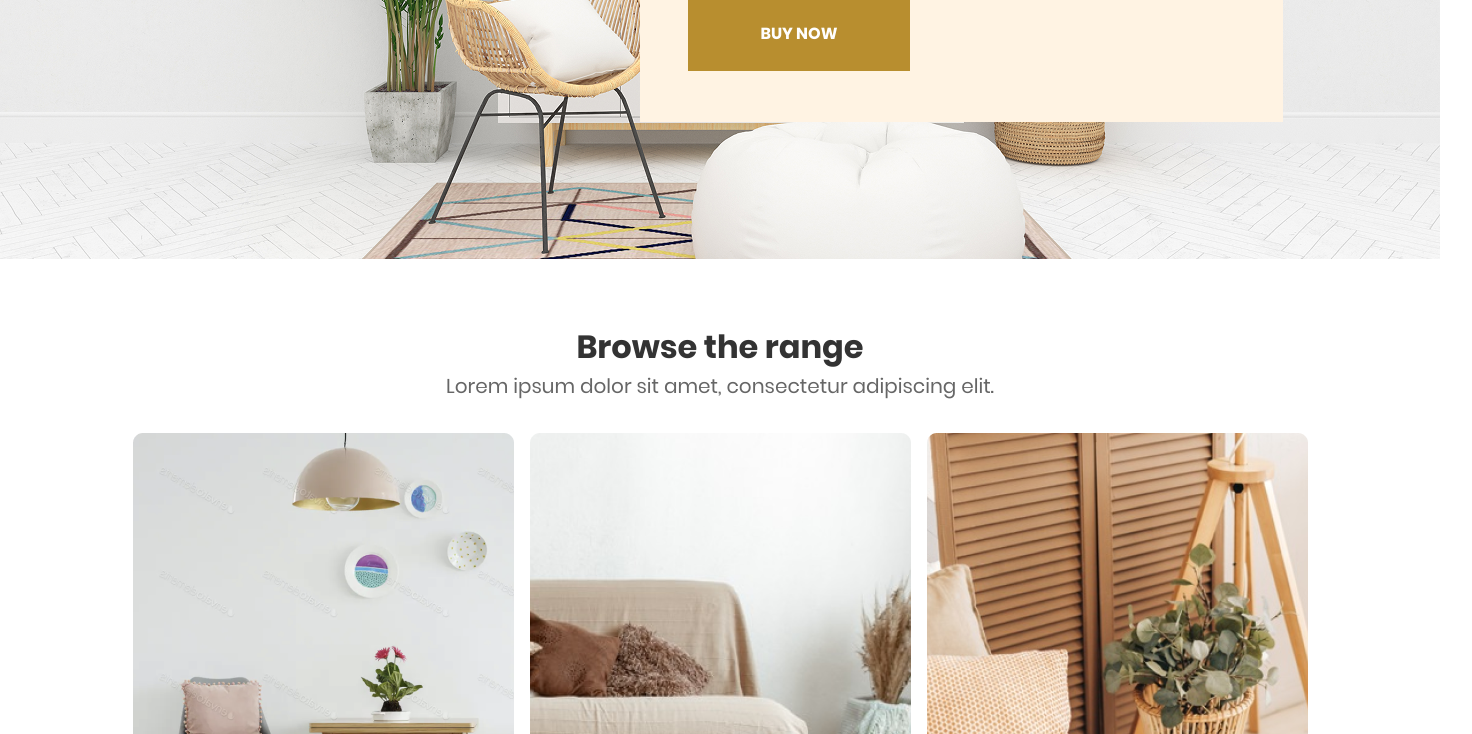
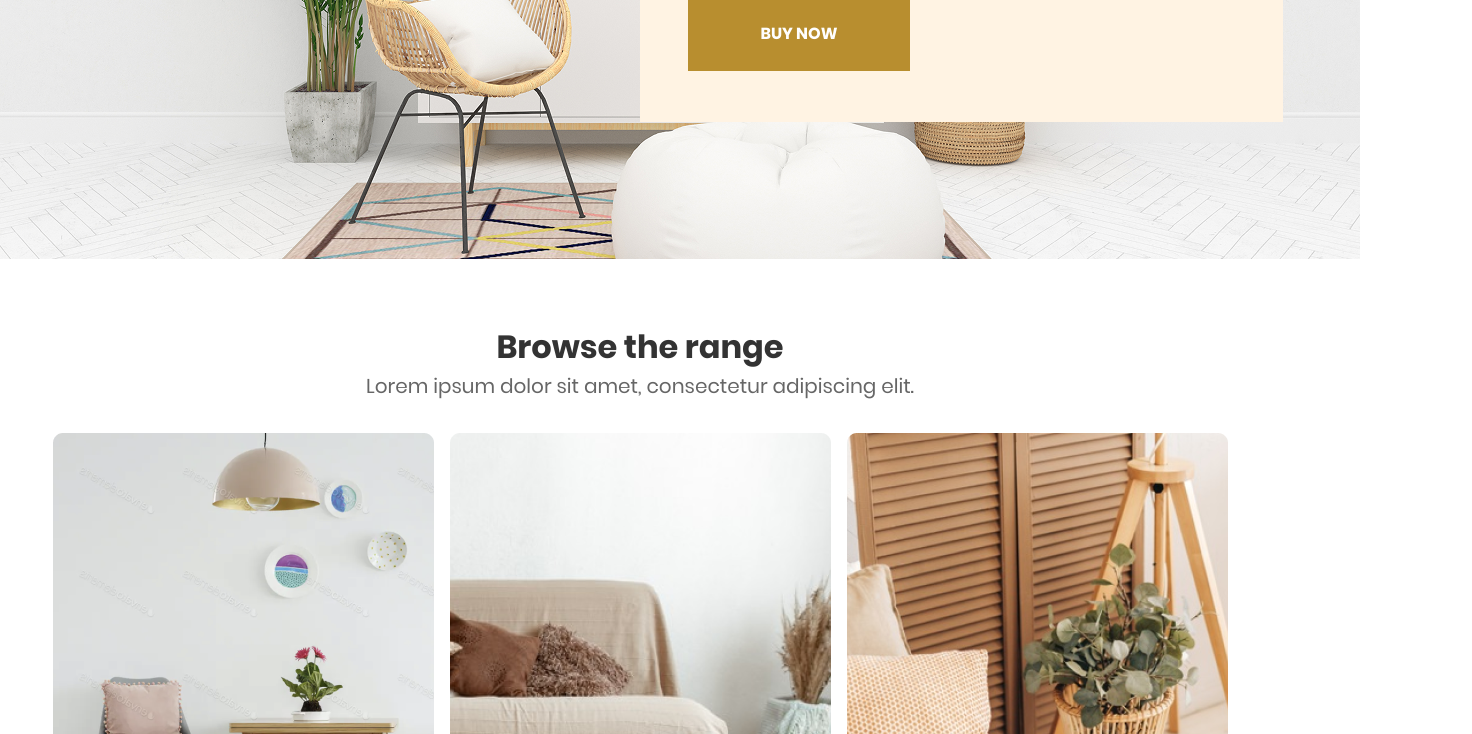
Before and after one commit to DevTech-Solution/Landing-Page-Furniture, a website: page index.html in a window 1280 px wide. Shown: the part 559-1293 px from the top of the page, 1472 px wide, since content can reach past the window. Drawn offline with Linux system fonts and the light colour scheme.

Commit message:
(feat) Delete temporaire div

```diff
--- a/index.html
+++ b/index.html
@@ -11,7 +11,6 @@
         <meta name="description" content="Furniro offers stylish, affordable furniture and home accessories for every room. Discover our latest collections of sofas, chairs, tables and décor to elevate your space.">
     </head>
     <body>
-        <div class="temporaire">
         <!-- HEADER -->
         <header>
             <nav>
@@ -262,6 +261,5 @@
                 </div>
             </div>
         </footer>
-        </div>
     </body>
 </html>
```
Also changed, not shown: 1 other file. Lines whose indentation alone changed are shown as unchanged.
